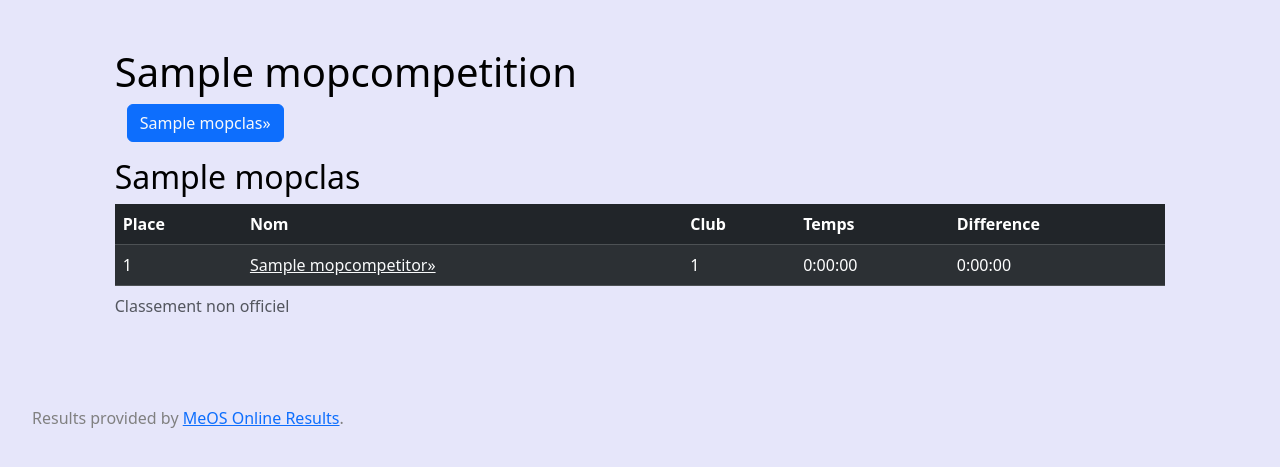
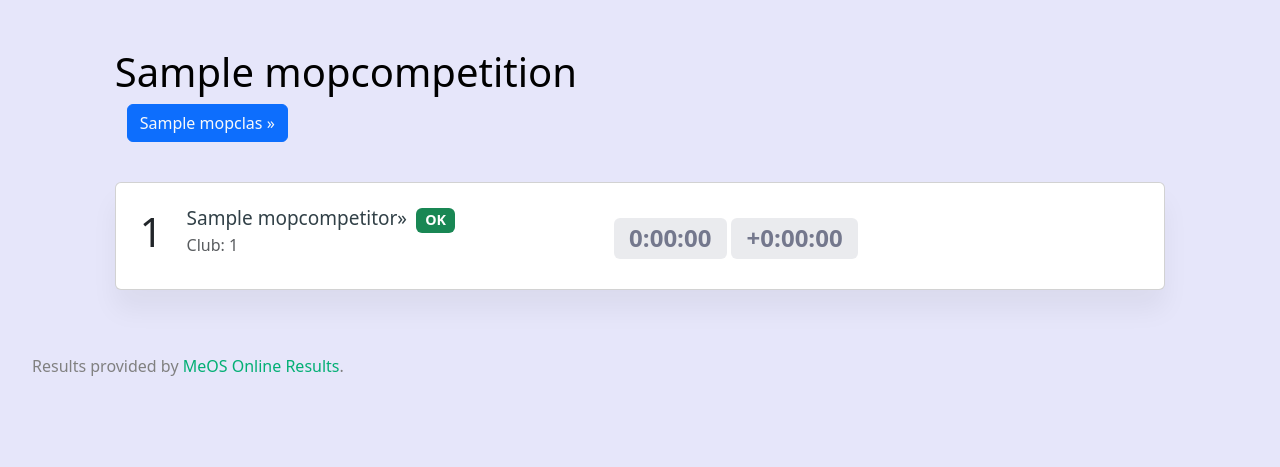
Before and after one commit to Jolatomme/MeOSDjango, a Django app: page /1/1/ in a window 1280 px wide. Shown: the part 76-543 px from the top of the page. Run offline with Django 5.2, Linux system fonts and the light colour scheme; tables that the repository leaves empty hold one stand-in row (values such as "Sample post"); parts of the project's set-up code (start-up, migrations or seed data) failed here and were passed over; some libraries are stand-ins or nearby versions.

Commit message:
Better look for category detail

```diff
--- a/results/views.py
+++ b/results/views.py
@@ -82,8 +82,9 @@ def DisplayCategory(request, comp_id, cls_id):
     context = {"selectedCat": selectedCat,
                "categories" : categories,
                "competition": competition,
-               "results": zip(results, Time, TimeDiff)}
-    return render(request, "catDetail.html", context)
+               "results": zip(results, Time, TimeDiff, runStatus)}
+    return render(request, "catDetail2.html", context)
+    #return render(request, "catDetail.html", context)
 
 def DisplayRunDetails(request, comp_id, cls_id, run_id, leg_id=None):
     """ Display control point and time for a runner
--- a/templates/catDetail.html
+++ b/templates/catDetail.html
@@ -29,7 +29,7 @@
     </tr>
 </thead>
 <tbody>
-    {% for r,t,d in results %}
+    {% for r,t,d,status in results %}
     <tr>
         <td>{{ forloop.counter }}</td>
 		<td><a class="link-light"
--- /dev/null
+++ b/templates/catDetail2.html
@@ -0,0 +1,104 @@
+{% extends "base.html" %}
+
+{% block style %}
+.card {
+    box-shadow: 0 20px 27px 0 rgb(0 0 0 / 5%);
+}
+.avatar-md {
+    height: 5rem;
+    width: 5rem;
+}
+.fs-19 {
+    font-size: 19px;
+}
+.primary-link {
+    color: #314047;
+    transition: all .5s ease;
+}
+a {
+    color: #02af74;
+    text-decoration: none;
+}
+.bookmark-post .favorite-icon a, .job-box.bookmark-post .favorite-icon a {
+    background-color: #da3746;
+    color: #fff;
+    border-color: danger;
+}
+.favorite-icon a {
+    display: inline-block;
+    width: 30px;
+    height: 30px;
+    font-size: 18px;
+    line-height: 30px;
+    text-align: center;
+    border: 1px solid #eff0f2;
+    border-radius: 6px;
+    color: rgba(173,181,189,.55);
+    transition: all .5s ease;
+}
+.candidate-list-box .favorite-icon {
+    position: absolute;
+    right: 22px;
+    top: 22px;
+}
+.fs-14 {
+    font-size: 14px;
+}
+.bg-soft-secondary {
+    background-color: rgba(116,120,141,.15)!important;
+    color: #74788d!important;
+}
+.mt-1 {
+    margin-top: 0.25rem!important;
+}
+{% endblock %}
+
+{% block content %}
+<h1 class="text-body-emphasis">{{ competition.name }}</h1>
+<div class="container mb-3">
+    <div class="row gy-3">
+        {% for cat in categories %}
+        <div class="col">
+            <a class="btn btn-primary link-light" href="{% url 'results:catDet' comp_id=competition.cid cls_id=cat.id %}">{{ cat.name }} &raquo;</a>
+        </div>
+        {% endfor %}
+    </div>
+</div>
+
+<section class="section">
+    <div class="row">
+        <div class="col-lg-12">
+            <div class="candidate-list">
+                {% for r, t, d, status in results %}
+                <div class="candidate-list-box card mt-4">
+                    <div class="p-4 card-body">
+                        <div class="row align-items-center">
+                            <div class="col-auto">
+                                <div class="candidate-list-images">
+                                    <h1>{{ forloop.counter }}</h1>
+                                </div>
+                            </div>
+                            <div class="col-lg-5">
+                                <div class="candidate-list-content mt-3 mt-lg-0">
+                                    <h5 class="fs-19 mb-0">
+                                        <a class="primary-link" href="{% url 'results:run' comp_id=competition.cid cls_id=selectedCat.id run_id=r.id %}">{{ r.name }}&raquo;</a>
+                                        <span class="badge bg-success ms-1"><i class="mdi mdi-star align-middle"></i> {{ status }}</span>
+                                    </h5>
+                                    <p class="text-muted mb-2">Club: {{ r.org }}</p>
+                                </div>
+                            </div>
+                            <div class="col-lg-4">
+                                <div class="mt-2 mt-lg-0 d-flex gap-1">
+                                    <span class="badge bg-soft-secondary fs-4 mt-1">{{ t }}</span>
+                                    <span class="badge bg-soft-secondary fs-4 mt-1">+{{ d }}</span>
+                                </div>
+                            </div>
+                        </div>
+                    </div>
+                </div>
+                {% endfor %}
+            </div>
+        </div>
+    </div>
+</section>
+{% endblock %}
```
